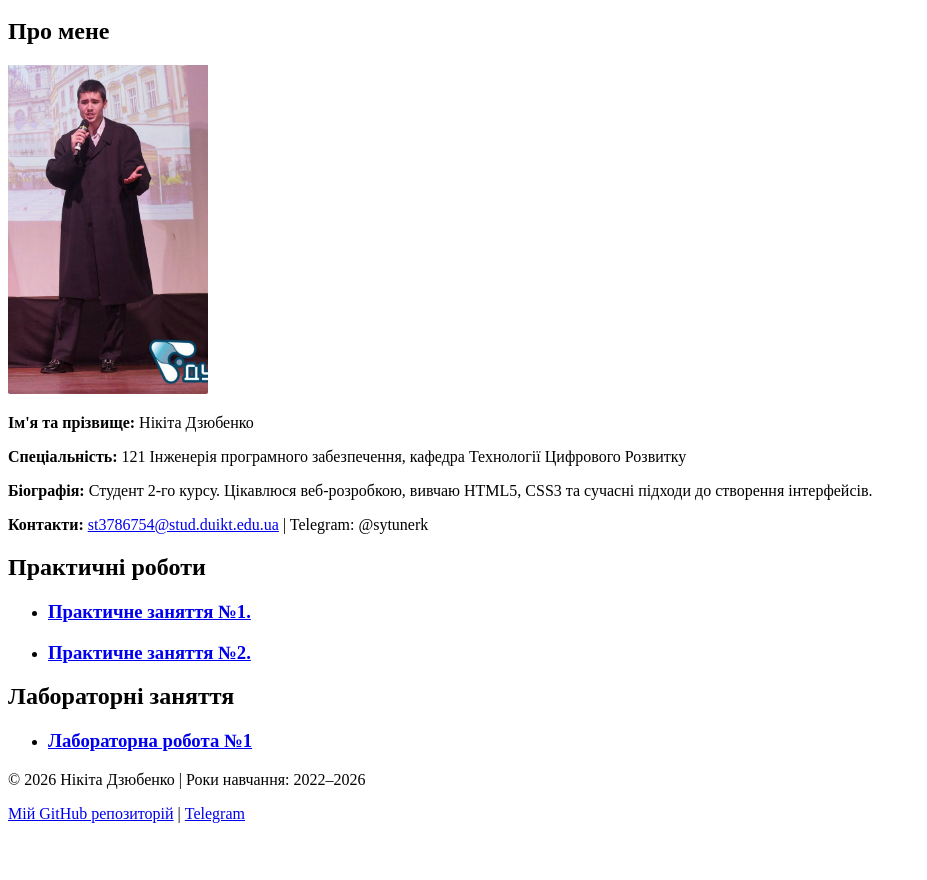
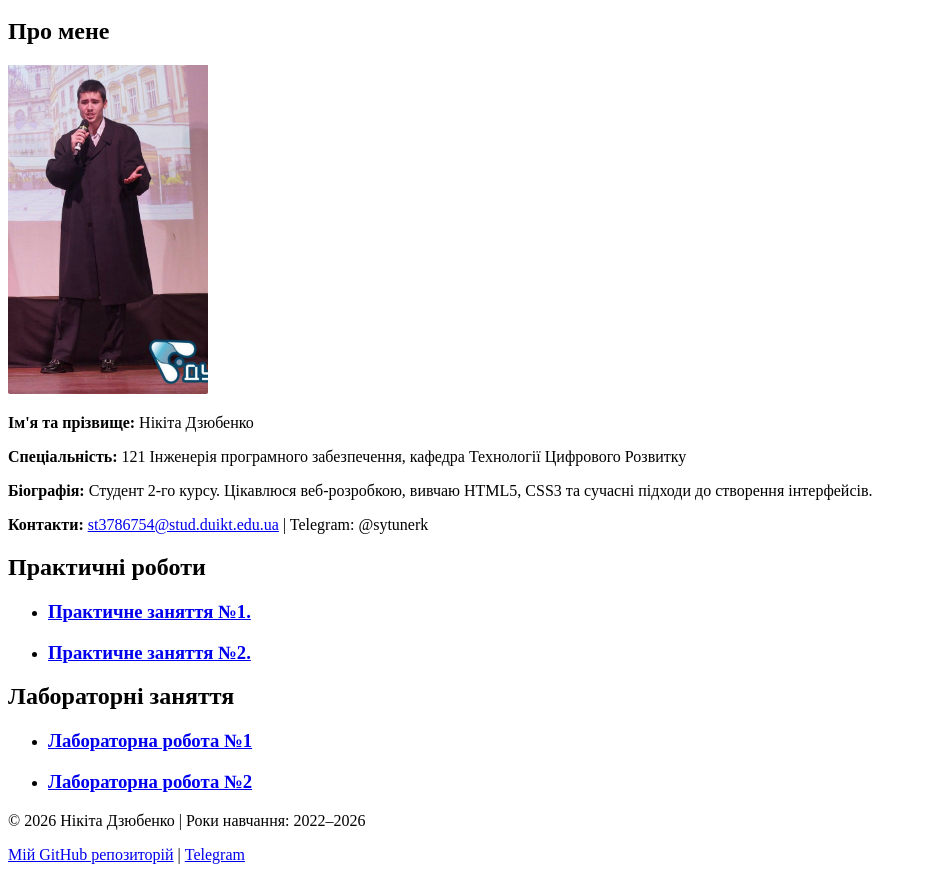
Before and after one commit to pepper9808/web, a plain HTML site: page index.html in a window 1280 px wide. Shown: the part 154-1034 px from the top of the page, without its empty margins (0-927 px from the left). Before the commit the page ends 993 px from the top, so only its background shows below. Drawn offline with Linux system fonts and the light colour scheme.

Commit message:
index.html

```diff
--- a/index.html
+++ b/index.html
@@ -54,6 +54,11 @@
                     <h3><a href="./lab/lab1.html">Лабораторна робота №1</a></h3>
                 </li>
             </ul>
+            <ul>
+                <li>
+                    <h3><a href="./lab/lab2.html">Лабораторна робота №2</a></h3>
+                </li>
+            </ul>
         </section>
     </main>
 
```
